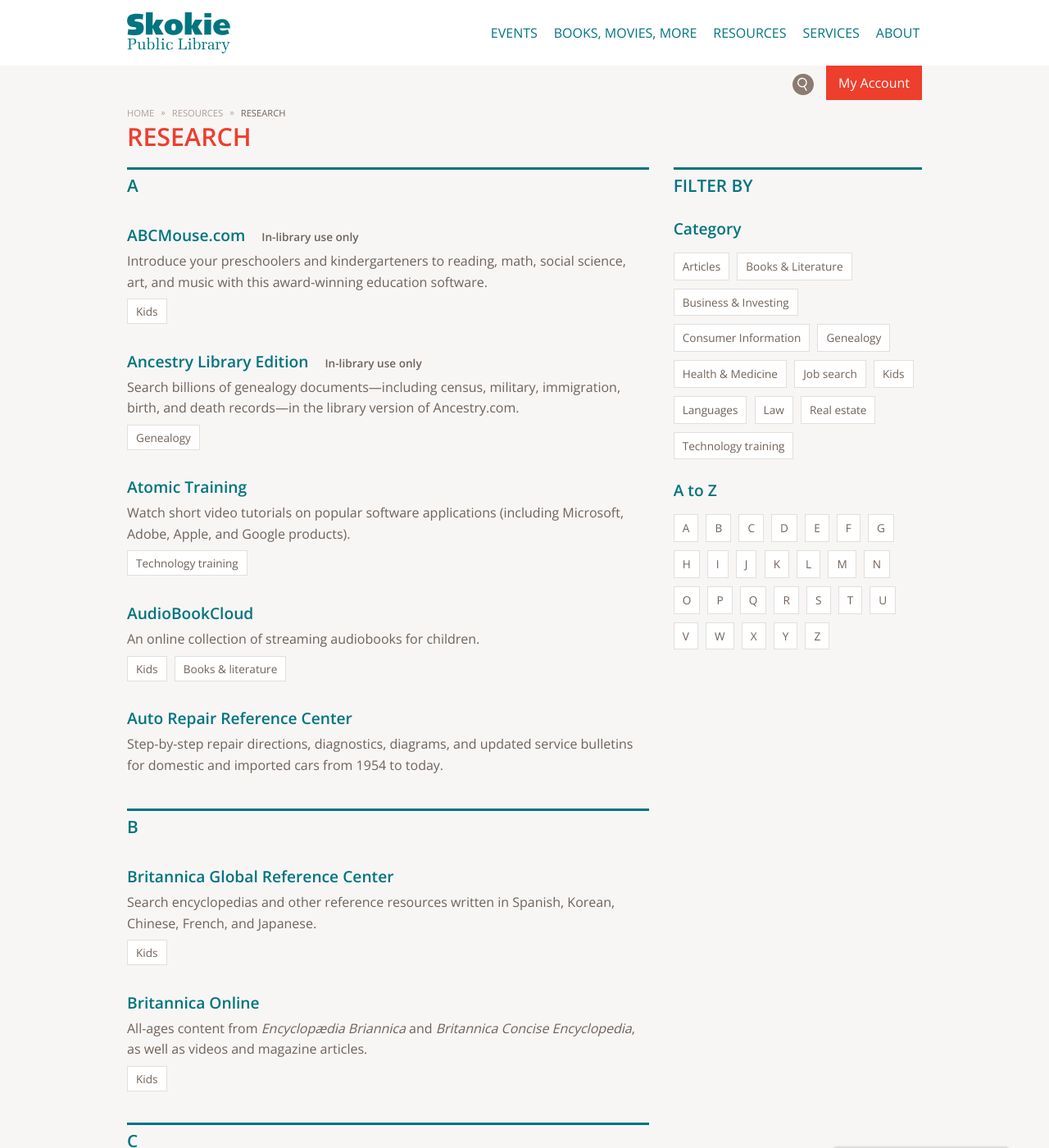
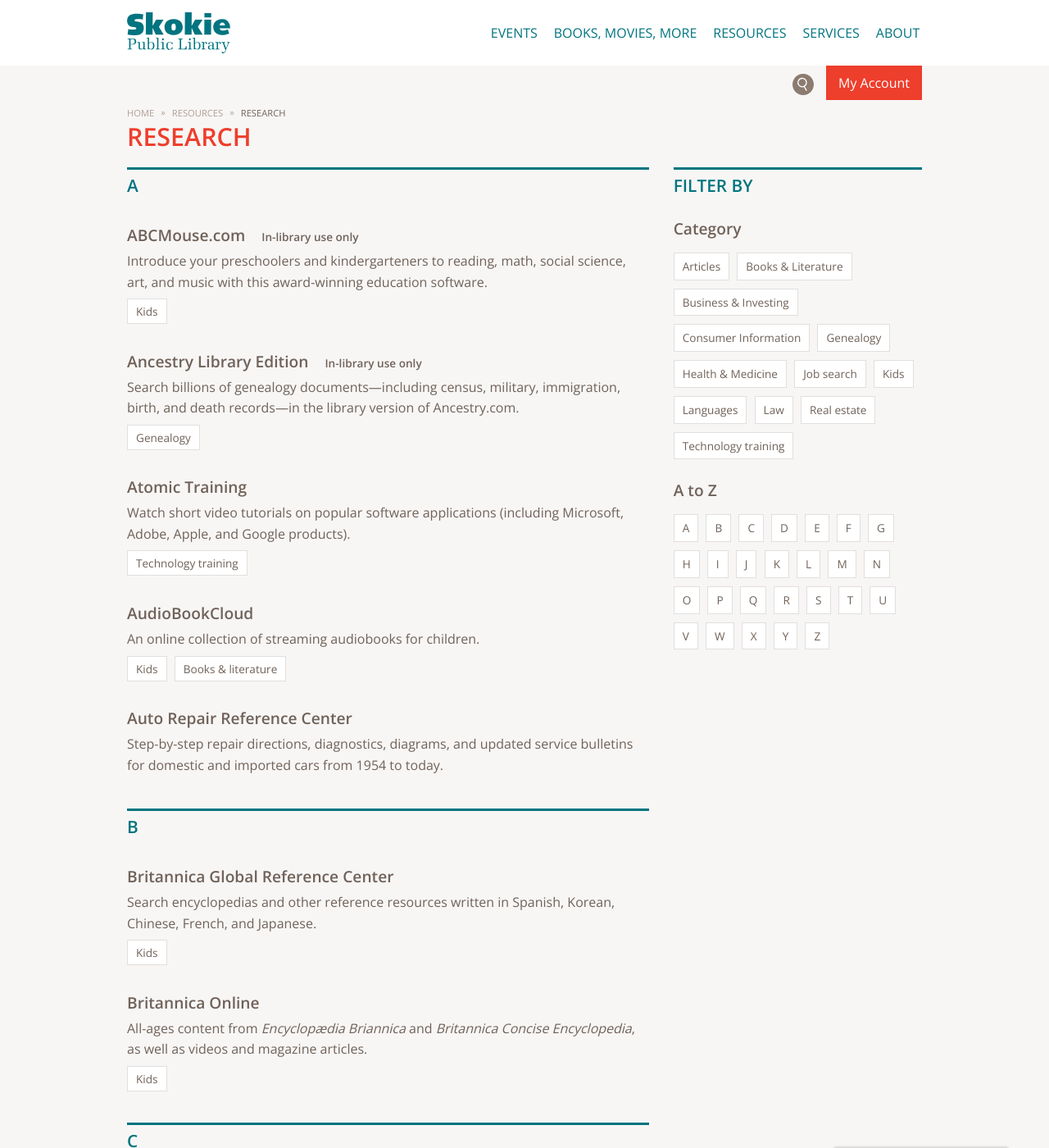
Before and after one commit to skokielibrary/prototype, a Jekyll site: the page built from resources/index.html, in a window 1280 px wide and 1400 px high. Shown: the whole window at 82% size. Built offline with Jekyll 4.4.1, drawn with Linux system fonts in a browser that asks for light colours; grey boxes are pictures that could not be loaded.

Commit message:
page content h3 now brown

```diff
--- a/css/styles.css
+++ b/css/styles.css
@@ -594,6 +594,7 @@ body .chat-widget-button:focus, .widget-button:active {
 }
 
 .page-content h3 {
+  color: #706259;
   border-top: none;
   margin-top: 20px;
   text-transform: none;
```
